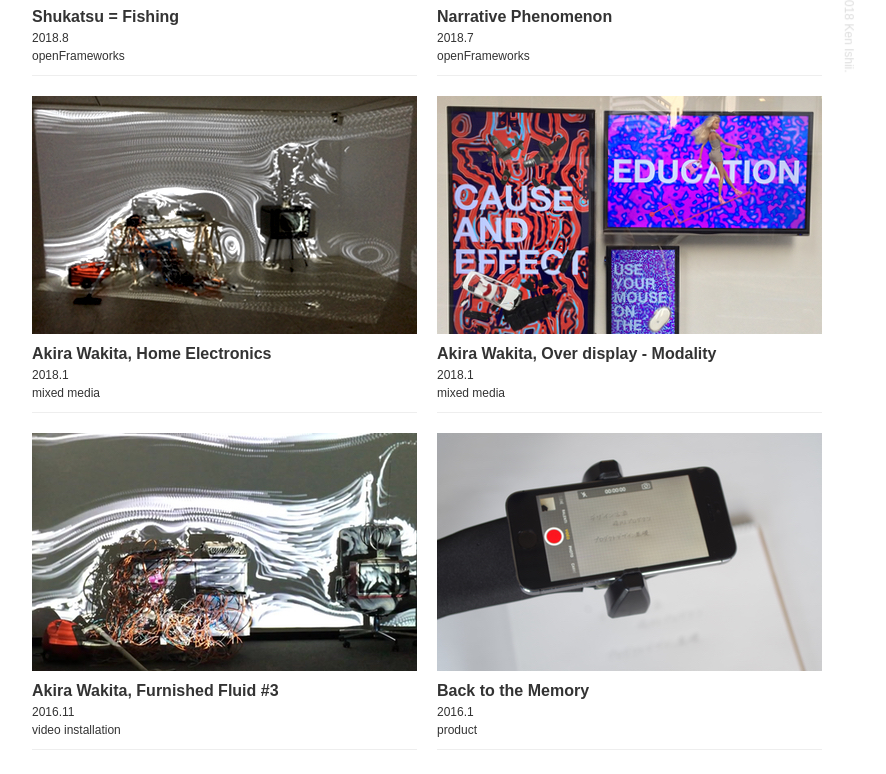
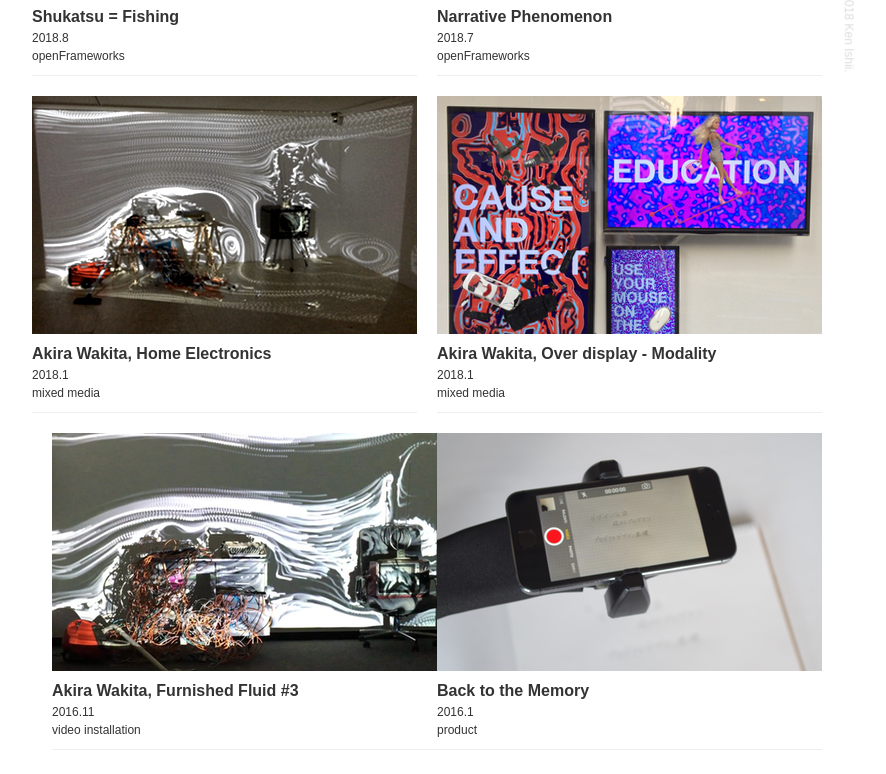
Before and after one commit to kenishiir/kenishiir.github.io, a plain HTML site: page index_en.html in a window 1280 px wide. Shown: the part 704-1478 px from the top of the page, without its empty margins (158-1044 px from the left). Drawn offline with Linux system fonts and the light colour scheme.

Commit message:
edited "gird row"

```diff
--- a/index_en.html
+++ b/index_en.html
@@ -104,7 +104,6 @@
             </article>
           </div>
 
-          <div class="grid-row">
           <article class="grid-item">
             <a href="works/works_en/ff3_en.html" class="card">
               <h3 class="card-title">Akira Wakita, Furnished Fluid &#35;3</h3>
@@ -126,7 +125,6 @@
             </a>
           </article>
         </div>
-        </div>
 
       </section>
     </div>
```
Lines whose indentation alone changed are shown as unchanged.
